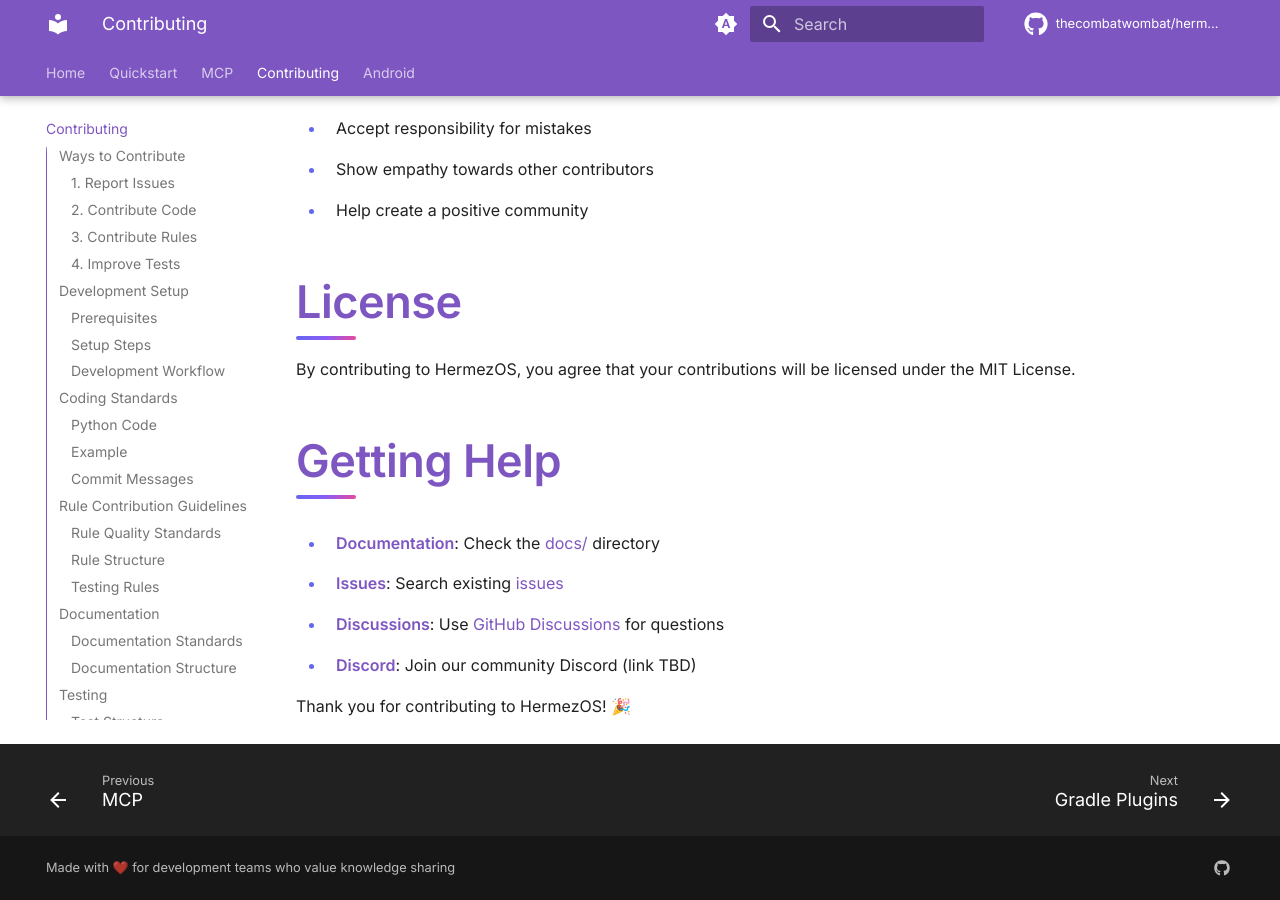
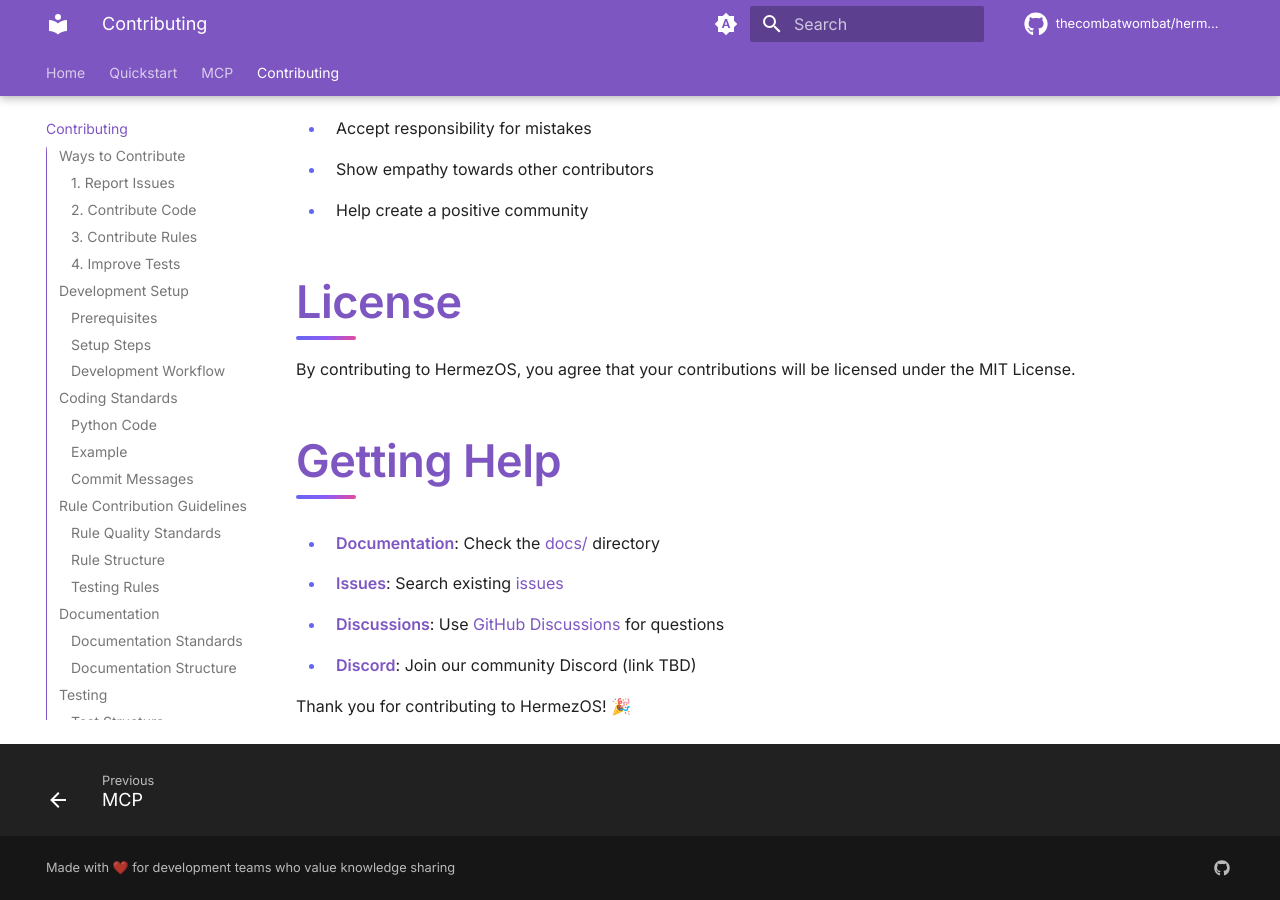
Before and after one commit to thecombatwombat/hermezos, an MkDocs documentation site: the page built from docs/contrib.md, in a window 1280 px wide and 900 px high, scrolled down 9504 px. Built offline with MkDocs 1.6.1 and Material for MkDocs 9.7.7, drawn with Linux system fonts in a browser that asks for light colours; comment, search, counter and statistics services are not loaded.

Commit message:
Fix docs

```diff
--- a/mkdocs.yml
+++ b/mkdocs.yml
@@ -118,8 +118,6 @@
   - Quickstart: Quickstart.md
   - MCP: MCP.md
   - Contributing: contrib.md
-  - Android:
-    - Gradle Plugins: android/gradle_plugins.md
 
 plugins:
   - search:
```
